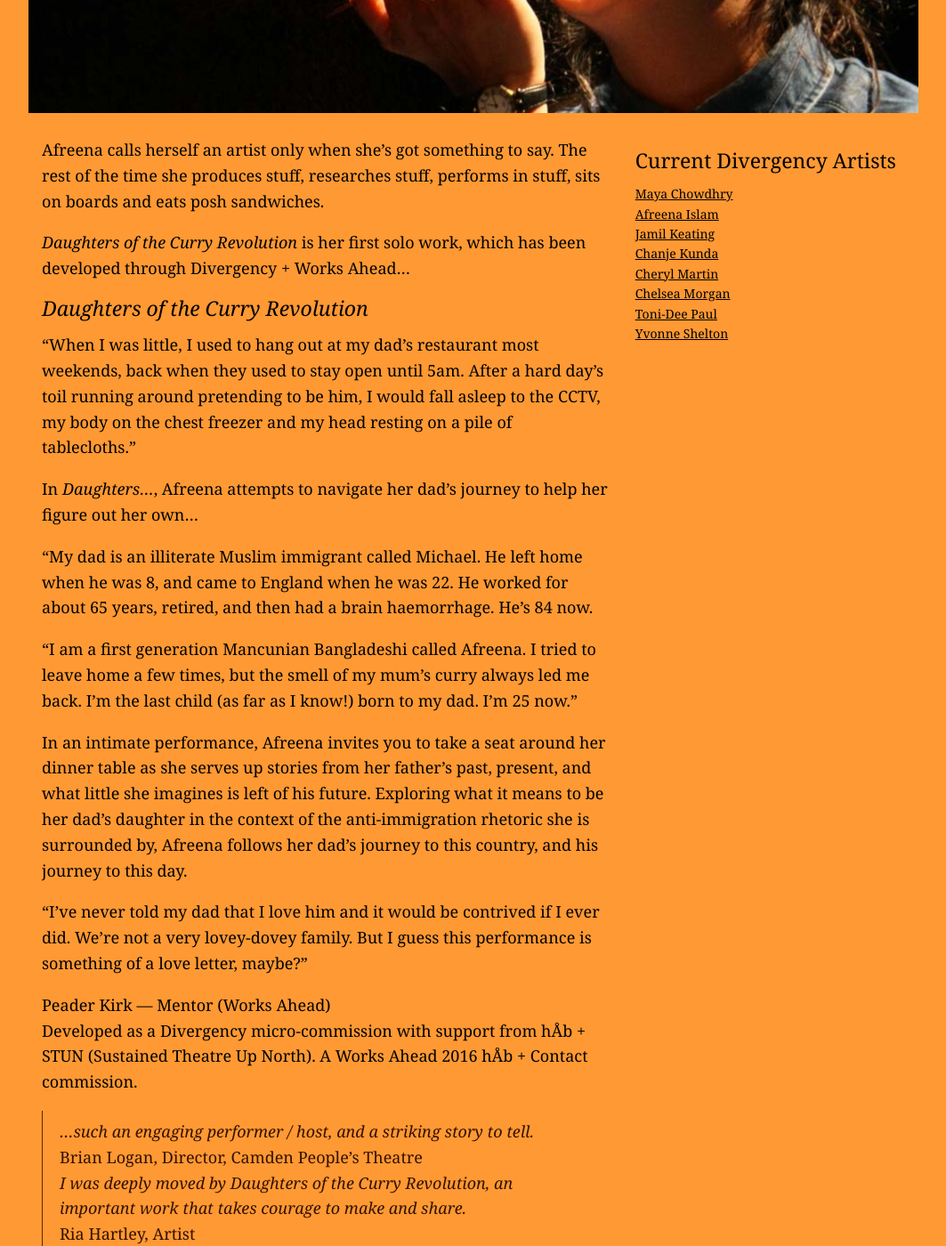
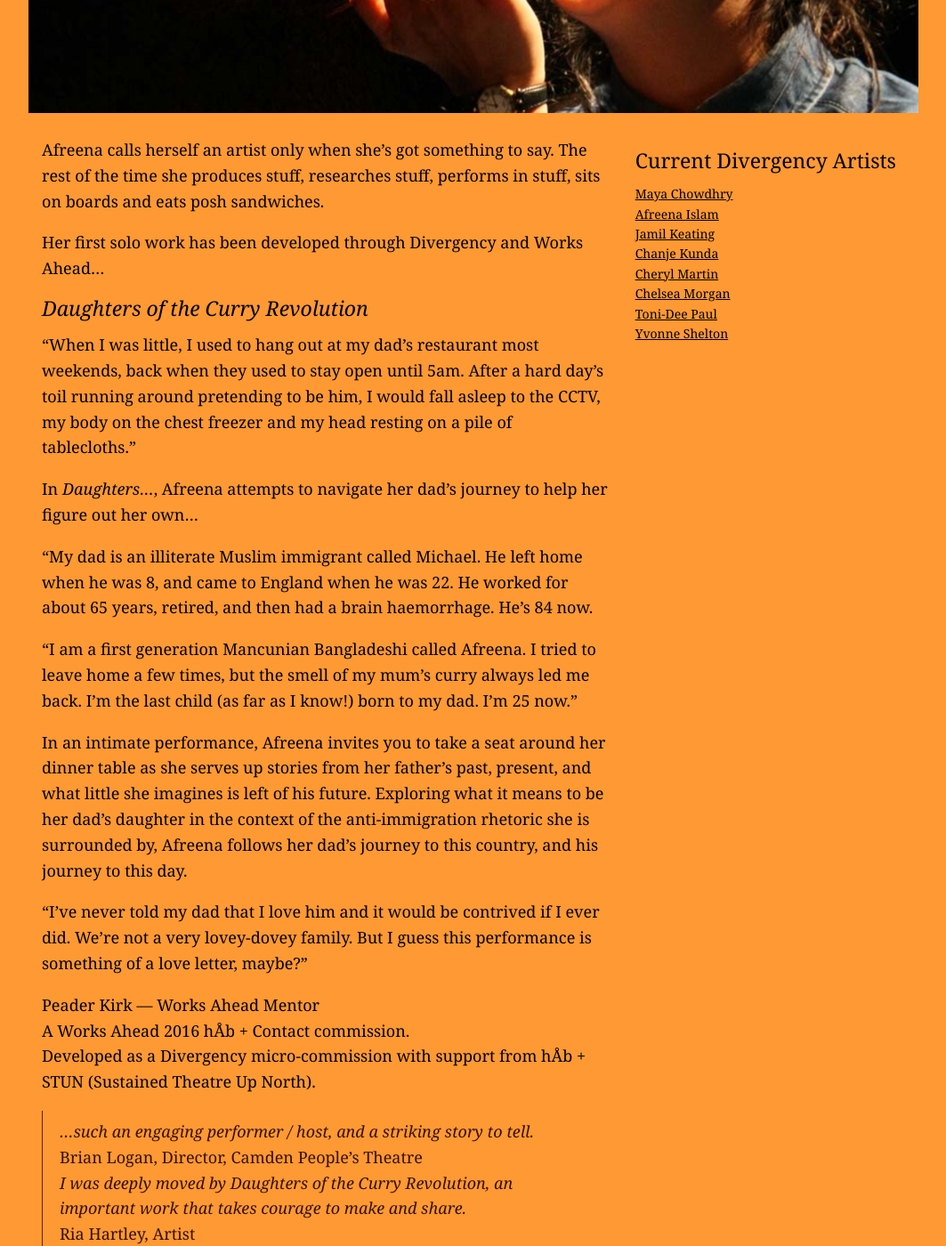
Before and after one commit to divergencymcr/divergencymcr.github.io, a Jekyll site: the page built from current/artist/islam/index.md, in a window 1280 px wide and 1400 px high, scrolled down 403 px. Shown: the whole window at 89% size, without its empty margins (108-1171 px from the left). Built offline with Jekyll 4.4.1, drawn with Linux system fonts in a browser that asks for light colours.

Commit message:
Update index.md

```diff
--- a/current/artist/islam/index.md
+++ b/current/artist/islam/index.md
@@ -17,7 +17,7 @@ header_image: "header_afreena.jpg"
 ---
 Afreena calls herself an artist only when she's got something to say. The rest of the time she produces stuff, researches stuff, performs in stuff, sits on boards and eats posh sandwiches.
 
-*Daughters of the Curry Revolution* is her first solo work, which has been developed through Divergency + Works Ahead…
+Her first solo work has been developed through Divergency and Works Ahead…
 
 #### *Daughters of the Curry Revolution*
 "When I was little, I used to hang out at my dad's restaurant most weekends, back when they used to stay open until 5am. After a hard day's toil running around pretending to be him, I would fall asleep to the CCTV, my body on the chest freezer and my head resting on a pile of tablecloths."
@@ -32,8 +32,9 @@ In an intimate performance, Afreena invites you to take a seat around her dinner
 
 "I've never told my dad that I love him and it would be contrived if I ever did. We're not a very lovey-dovey family. But I guess this performance is something of a love letter, maybe?"
 
-Peader Kirk — Mentor (Works Ahead)
-Developed as a Divergency micro-commission with support from hÅb + STUN (Sustained Theatre Up North). A Works Ahead 2016 hÅb + Contact commission.
+Peader Kirk — Works Ahead Mentor
+A Works Ahead 2016 hÅb + Contact commission.
+Developed as a Divergency micro-commission with support from hÅb + STUN (Sustained Theatre Up North).
 
 >*…such an engaging performer / host, and a striking story to tell.*<br>Brian Logan, Director, Camden People's Theatre
 >*I was deeply moved by Daughters of the Curry Revolution, an important work that takes courage to make and share.*<br>Ria Hartley, Artist
```
